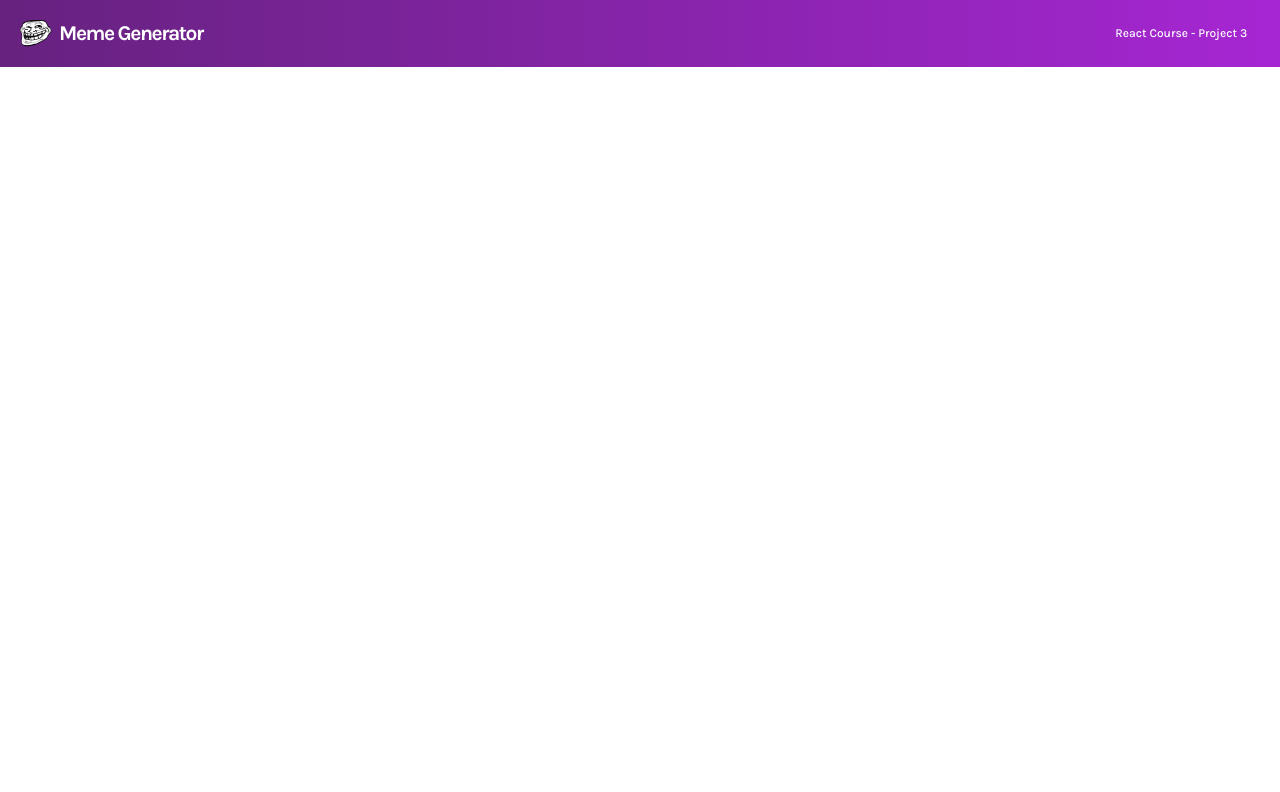
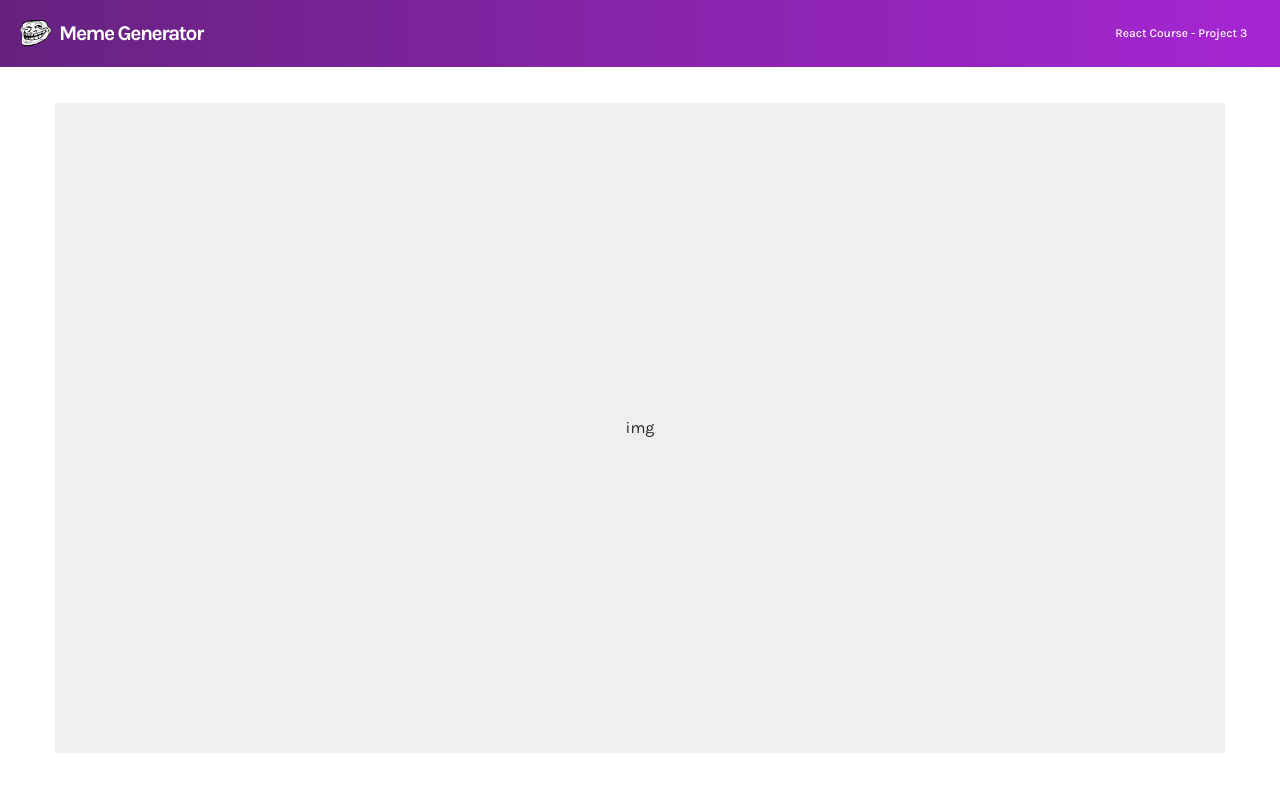
Before and after one commit to mutheusalmeida/meme-generator, a React (Vite) app: page / in a window 1280 px wide. Shown: the top 792 px of the page. Built offline with nearby package versions, Linux system fonts and the light colour scheme.

Commit message:
feat: add image wrapper

```diff
--- a/src/app.tsx
+++ b/src/app.tsx
@@ -1,9 +1,11 @@
 import { Header } from './header'
+import { Playground } from './playground'
 
 export function App () {
   return (
     <div>
       <Header />
+      <Playground />
     </div>
   )
 }
--- /dev/null
+++ b/src/playground/index.tsx
@@ -0,0 +1 @@
+export * from './playground'
--- /dev/null
+++ b/src/playground/playground.tsx
@@ -0,0 +1,12 @@
+import * as S from './styles'
+
+export const Playground = () => {
+  return (
+    <S.PlaygroundWrapper>
+
+      <S.ImgWrapper>
+        img
+      </S.ImgWrapper>
+    </S.PlaygroundWrapper>
+  )
+}
--- /dev/null
+++ b/src/playground/styles.ts
@@ -0,0 +1,16 @@
+import styled from 'styled-components'
+
+export const PlaygroundWrapper = styled.main`
+  padding: 2.25em 3.4375em 2.25em;
+`
+
+export const ImgWrapper = styled.div`
+  width: 100%;
+  aspect-ratio: 1.8 / 1;
+  background-color: #efefef;
+  border-radius: 2px;
+  display: flex;
+  align-items: center;
+  justify-content: center;
+  color: #222;
+`
```
